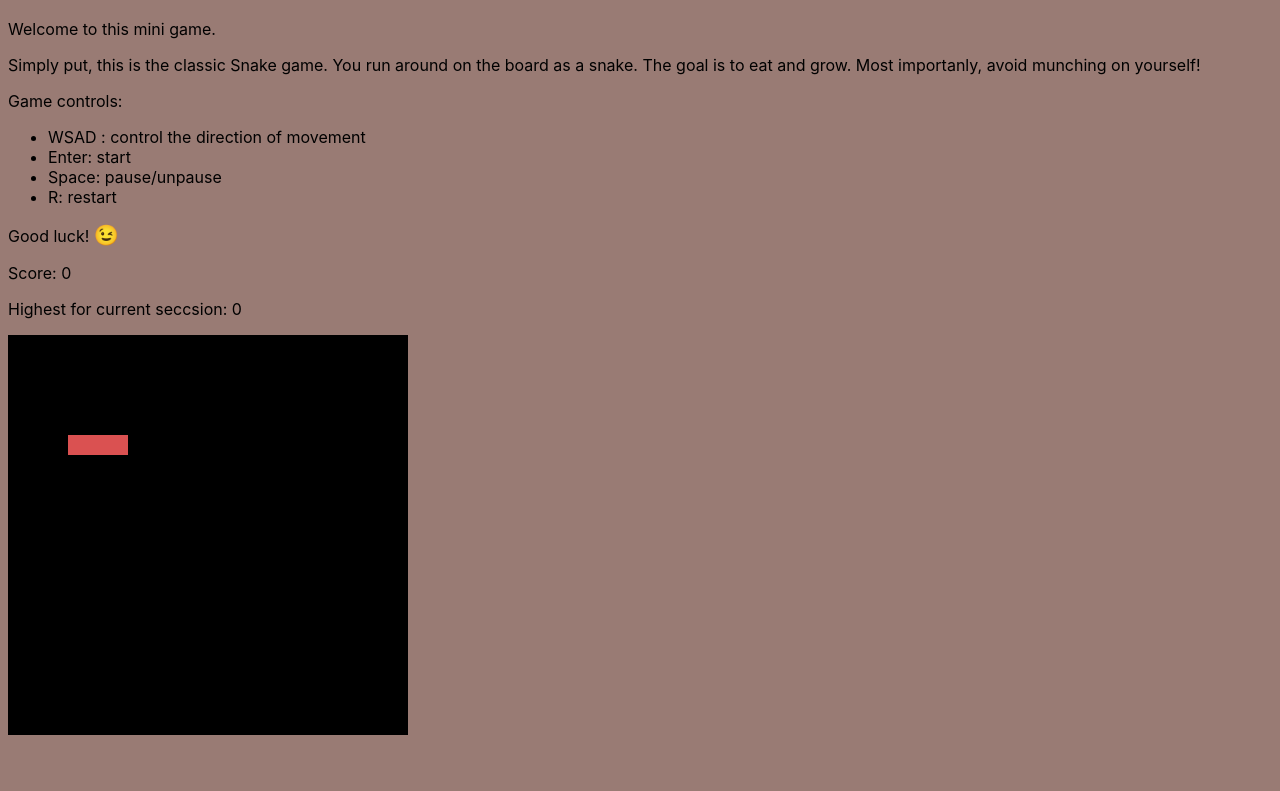
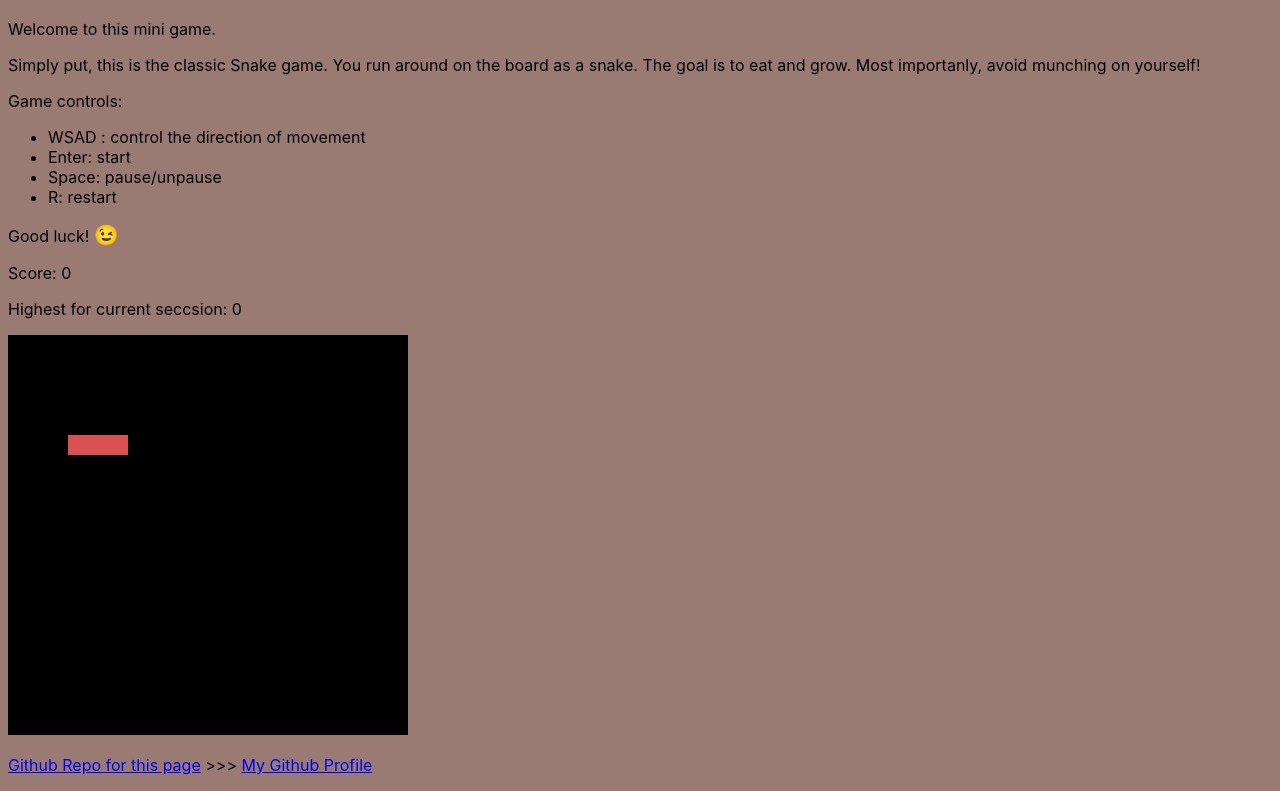
Before and after one commit to AnsonChung3/AnsonChungFACSnake, a plain HTML site: page index.html in a window 1280 px wide. Shown: the part 63-854 px from the top of the page. Before the commit the page ends 810 px from the top, so only its background shows below. Drawn offline with Linux system fonts and the light colour scheme.

Commit message:
Add footer to project

```diff
--- a/index.html
+++ b/index.html
@@ -30,6 +30,13 @@
             <canvas id="gameCanvas" style="width: 400px; height: 400px; background-color: #000;"></canvas>
         </div>
     </div>
+    <footer>
+      <p>
+        <a href="https://github.com/AnsonChung3/AnsonChungFACSnake.git">Github Repo for this page</a>
+        >>>
+        <a href="https://github.com/AnsonChung3">My Github Profile </a>
+      </p>
+    </footer>
     <script src="script.js"></script>
 </body>
 </html>
```
